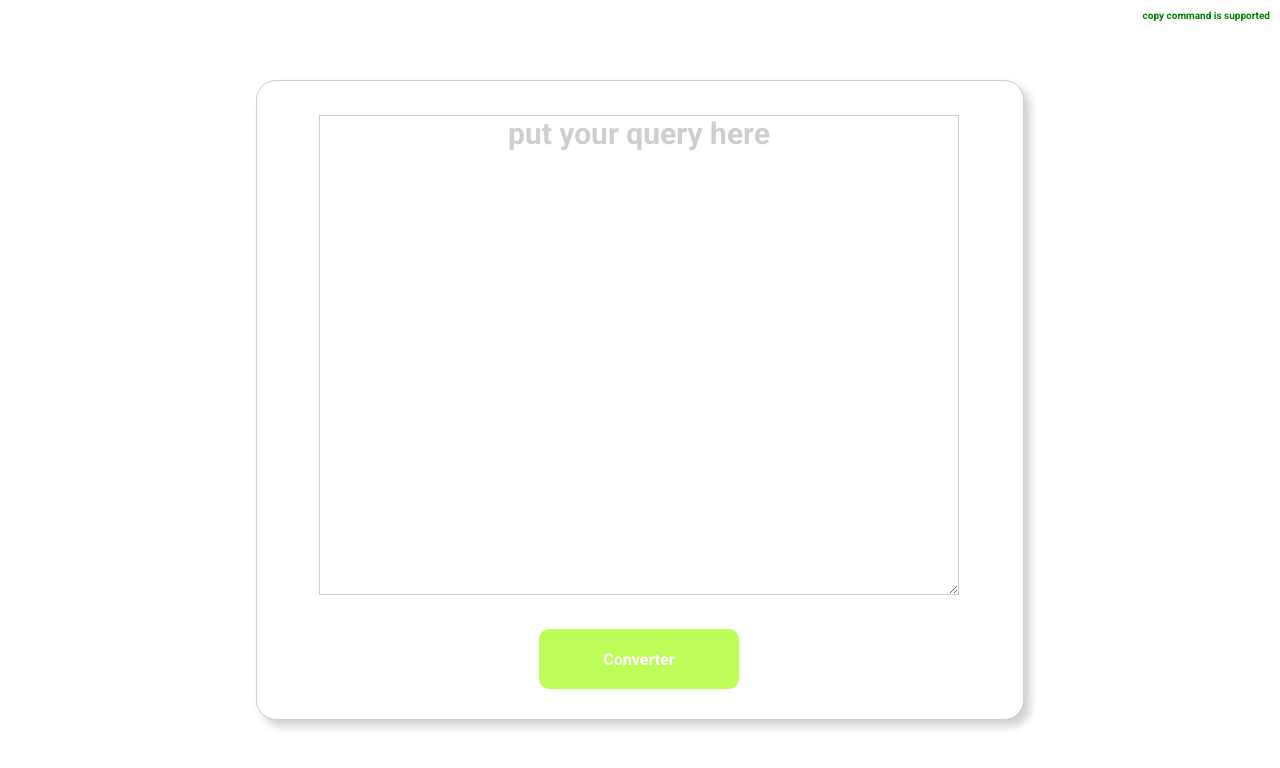
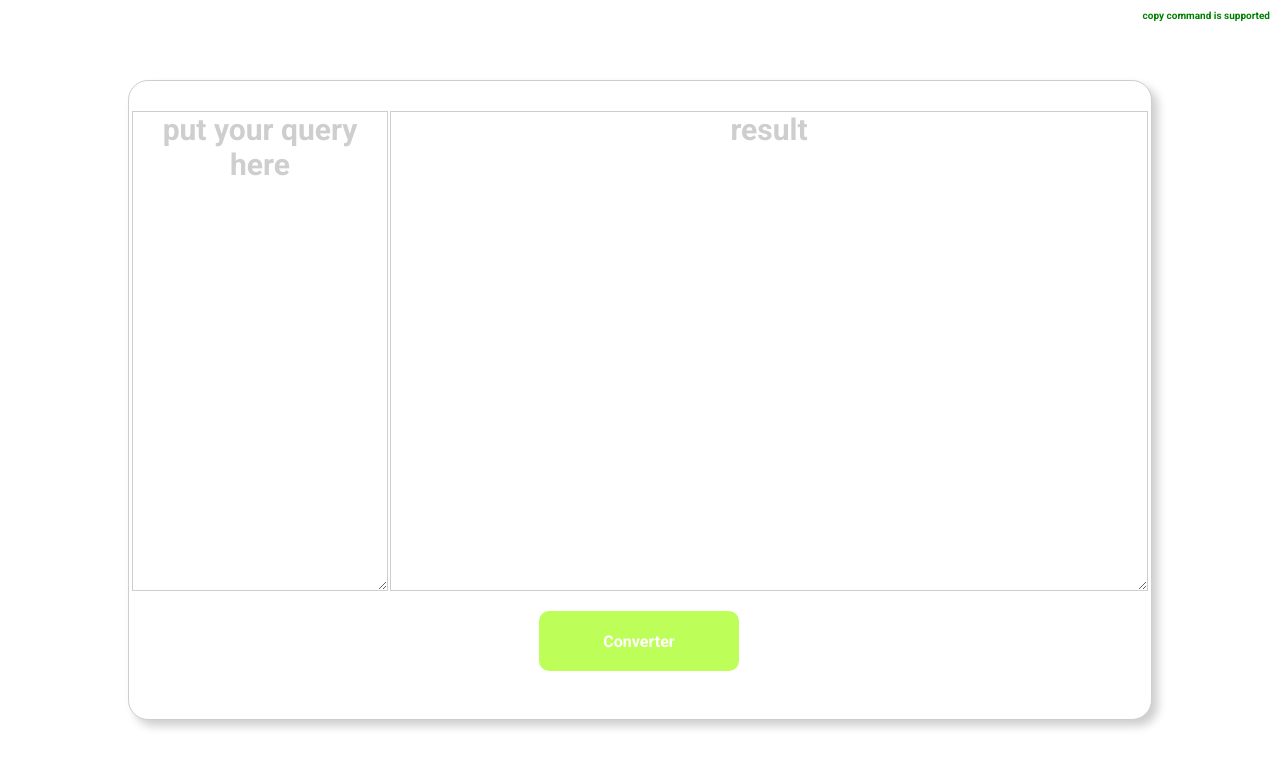
Before and after one commit to adminOtherside/query-to-string, a React (Create React App) app: page / in a window 1280 px wide. Shown: the top 768 px of the page. Built offline with nearby package versions, Linux system fonts and the light colour scheme.

Commit message:
add: Input e Result Areas

```diff
--- a/package.json
+++ b/package.json
@@ -24,12 +24,14 @@
     ]
   },
   "dependencies": {
+    "@types/uuid": "^8.3.0",
     "react": "^16.14.0",
     "react-dom": "^16.14.0",
     "react-router-dom": "^5.2.0",
     "react-scripts": "3.4.3",
     "styled-components": "^5.2.0",
-    "typescript": "~3.7.2"
+    "typescript": "~3.7.2",
+    "uuid": "^8.3.1"
   },
   "devDependencies": {
     "@testing-library/jest-dom": "^4.2.4",
--- a/src/Home/index.tsx
+++ b/src/Home/index.tsx
@@ -4,6 +4,7 @@ import { Container, Content } from './styles';
 export default function CopyExample() {
   const [copySuccess, setCopySuccess] = useState('');
   const [text, setText] = useState('');
+  const [result, setResult] = useState('');
 
   function handleText(e: string) {
     setText(e);
@@ -15,12 +16,14 @@ export default function CopyExample() {
     const cleaner = ` `;
     const subst = `"`;
 
-    const result = text
+    const replaced = text
       .replace(expression, cleaner)
       .replace(expression2, subst)
       .replace(expression3, subst);
 
-    navigator.clipboard.writeText(result).then(
+    setResult(replaced);
+
+    navigator.clipboard.writeText(replaced).then(
       function () {
         setCopySuccess('Query converted and add to clipBoard');
       },
@@ -28,7 +31,6 @@ export default function CopyExample() {
         setCopySuccess('Not Copied!');
       },
     );
-    setText('');
   }
 
   return (
@@ -40,14 +42,23 @@ export default function CopyExample() {
           <span className="notsupport">copy command is NOT supported</span>
         )}
         <span className="succsess">{copySuccess}</span>
+        <div className="textareas">
           <textarea
             placeholder="put your query here"
             autoFocus
-          onFocus={() => setCopySuccess('')}
             onChange={e => handleText(e.target.value)}
             value={text}
           />
-
+          <textarea
+            className="result"
+            placeholder="result"
+            autoFocus
+            onFocus={() => {
+              setCopySuccess('');
+            }}
+            value={result}
+          />
+        </div>
         <button onClick={() => handleConvert(text)}>Converter</button>
       </Content>
     </Container>
--- a/src/Home/styles.ts
+++ b/src/Home/styles.ts
@@ -2,10 +2,10 @@ import styled from 'styled-components';
 
 export const Container = styled.div`
   display: flex;
-  flex-direction: column;
   width: 100vw;
   height: 100vh;
   background-color: white;
+  padding: 10px;
 `;
 export const Content = styled.div`
   display: flex;
@@ -13,25 +13,46 @@ export const Content = styled.div`
   align-items: center;
   margin: auto;
   height: 80vh;
-  width: 60vw;
+  width: 80vw;
   padding-right: 2px;
   background-color: white;
   border-radius: 20px;
   box-shadow: 6px 6px 10px #cecece;
   border: solid #cecece 1px;
+  text-align: left;
 
-  text-align: left;
+  div.textareas {
+    display: flex;
+    height: 60vh;
+    width: 80vw;
+    padding-top: 30px;
+    padding-left: 3px;
 
     textarea {
       margin: auto;
       height: 60vh;
-    width: 50vw;
+      width: 20vw;
+      border: solid #cecece 1px;
+      margin-left: 2px;
+      margin-right: 2px;
+      &::placeholder {
+        color: #cecece;
+        text-align: center;
+        font-size: 30px;
+      }
+    }
+
+    textarea.result {
+      margin: auto;
+      height: 60vh;
+      flex: 1;
+      margin-right: 3px;
       border: solid #cecece 1px;
       &::placeholder {
         color: #cecece;
         text-align: center;
-      margin-top: 30px;
         font-size: 30px;
+      }
     }
   }
 
@@ -42,7 +63,7 @@ export const Content = styled.div`
     border: none;
     cursor: pointer;
     background-color: rgba(173, 255, 47, 0.8);
-    margin-bottom: 30px;
+    margin-top: 50px;
     color: white;
 
     &:hover {
@@ -53,13 +74,6 @@ export const Content = styled.div`
     color: #cecece;
     text-align: left;
     margin-left: 10px;
-  }
-  p.result {
-    padding: 10px;
-    color: #cecece;
-    font-size: 12px;
-    text-align: left;
-    overflow: hidden;
   }
 
   span.succsess {
--- a/tsconfig.json
+++ b/tsconfig.json
@@ -15,5 +15,6 @@
     "noEmit": true,
     "jsx": "react"
   },
-  "include": ["src"]
+  "include": ["src/**/*.ts", "src/**/*.js"]
+  // "include": ["src"]
 }
```
Also changed, not shown: 2 other files (tests, documents, lock files or other folders). Lines whose indentation alone changed are shown as unchanged.
